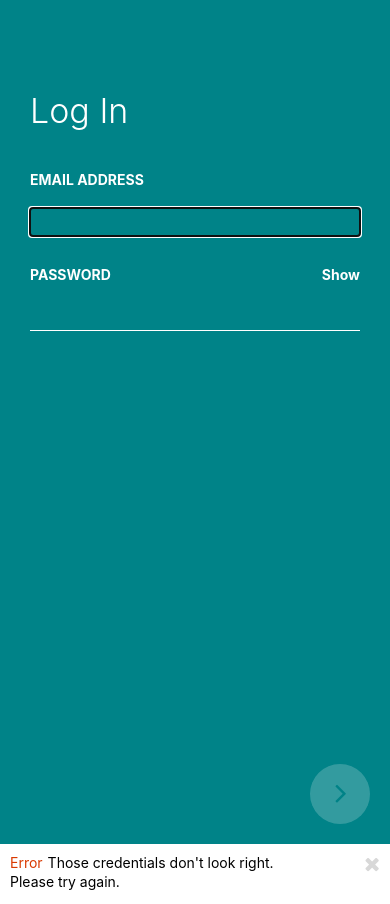
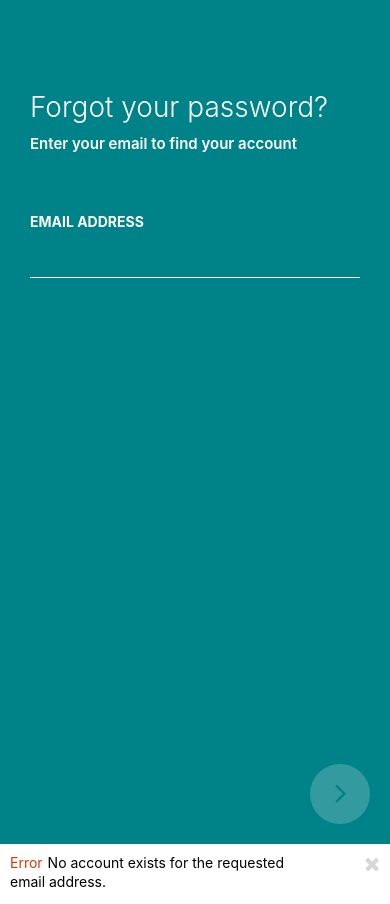
Before and after one commit to huzaifahsulaiman/airbnb-app-ui, a React Native app: screen / in a window 390 px wide. Built offline with nearby package versions, Linux system fonts and the light colour scheme.

Commit message:
Forgot Password screen, components are used from Login Screen

```diff
--- a/App.js
+++ b/App.js
@@ -1,12 +1,14 @@
 import React from 'react';
 import LoggedOut from './src/screens/LoggedOut';
 import LogIn from './src/screens/LogIn';
+import ForgotPassword from './src/screens/ForgotPassword';
 
 export default class App extends React.Component {
   render() {
     return (
       // <LoggedOut/>
-      <LogIn/>
+      // <LogIn/>
+      <ForgotPassword/>
     );
   }
 }
--- /dev/null
+++ b/src/screens/ForgotPassword.js
@@ -0,0 +1,144 @@
+import React, { Component } from 'react';
+import {
+  View,
+  Text,
+  KeyboardAvoidingView,
+  StyleSheet,
+  ScrollView,
+} from 'react-native';
+import colors from '../styles/colors';
+import InputField from '../components/form/InputField';
+import Notification from '../components/Notification';
+import NextArrowButton from '../components/buttons/NextArrowButton';
+import Loader from '../components/Loader';
+
+export default class ForgotPassword extends Component {
+  constructor(props) {
+  	super(props);
+  	this.state = {
+      formValid: true,
+      loadingVisible: false,
+      validEmail: false,
+      emailAddress: '',
+  	};
+  	this.handleEmailChange = this.handleEmailChange.bind(this);
+  	this.goToNextStep = this.goToNextStep.bind(this);
+  	this.handleCloseNotification = this.handleCloseNotification.bind(this);
+  }
+
+  handleEmailChange(email) {
+    const emailCheckRegex = /^(([^<>()\[\]\\.,;:\s@"]+(\.[^<>()\[\]\\.,;:\s@"]+)*)|(".+"))@((\[[0-9]{1,3}\.[0-9]{1,3}\.[0-9]{1,3}\.[0-9]{1,3}])|(([a-zA-Z\-0-9]+\.)+[a-zA-Z]{2,}))$/;
+    this.setState({ emailAddress: email });
+
+    if (!this.state.validEmail) {
+      if (emailCheckRegex.test(email)) {
+      	this.setState({ validEmail: true });
+      }
+    } else {
+      if (!emailCheckRegex.test(email)) {
+        this.setState({ validEmail: false });
+      }
+    }
+  }
+
+  goToNextStep() {
+    this.setState({ loadingVisible: true });
+    setTimeout(() => {
+      if (this.state.emailAddress === 'wrong@email.com') {
+        this.setState({
+          loadingVisible: false,
+          formValid: false,
+        });
+      } else {
+        this.setState({
+          loadingVisible: false,
+          formValid: true,
+        });
+      }
+    }, 2000);
+  }
+
+  handleCloseNotification() {
+    this.setState({ formValid: true });
+  }
+
+  render() {
+  	const { loadingVisible, formValid, validEmail } = this.state;
+    const background = formValid ? colors.green01 : colors.darkOrange;
+    const showNotification = formValid ? false : true;
+    return (
+      <KeyboardAvoidingView
+        style={[{backgroundColor: background}, styles.wrapper]}
+        behavior="padding"
+      >
+        <View style={styles.scrollViewWrapper}>
+          <ScrollView style={styles.scrollView}>
+            <Text style={styles.forgotPasswordHeading}>Forgot your password?</Text>
+            <Text style={styles.forgotPasswordSubheading}>Enter your email to find your account</Text>
+            <InputField
+              customStyle={{marginBottom: 30}}
+              textColor={colors.white}
+              labelText="EMAIL ADDRESS"
+              labelTextSize={14}
+              labelColor={colors.white}
+              borderBottomColor={colors.white}
+              inputType="email"
+              onChangeText={this.handleEmailChange}
+              showCheckmark={validEmail}
+            />
+          </ScrollView>
+          <NextArrowButton
+            handleNextButton={this.goToNextStep}
+            disabled={!validEmail}
+          />
+          <View style={styles.notificationWrapper}>
+            <Notification
+              showNotification={showNotification}
+              handleCloseNotification={this.handleCloseNotification}
+              type="Error"
+              firstLine="No account exists for the requested "
+              secondLine="email address."
+            />
+          </View>
+        </View>
+        <Loader
+          modalVisible={loadingVisible}
+          animationType="fade"
+        />
+      </KeyboardAvoidingView>
+    );
+  }
+}
+
+const styles = StyleSheet.create({
+  wrapper: {
+  	display: 'flex',
+      flex: 1,
+  },
+  scrollViewWrapper: {
+    marginTop: 70,
+    flex: 1,
+  },
+  scrollView: {
+    paddingLeft: 30,
+    paddingRight: 30,
+    paddingTop: 20,
+    flex: 1,
+  },
+  forgotPasswordHeading: {
+  	fontSize: 28,
+    color: colors.white,
+  	fontWeight: '300',
+  },
+  forgotPasswordSubheading: {
+    color: colors.white,
+    fontWeight: '600',
+    fontSize: 15,
+    marginTop: 10,
+    marginBottom: 60,
+  },
+  notificationWrapper: {
+  	position: 'absolute',
+  	bottom: 0,
+  },
+});
```
